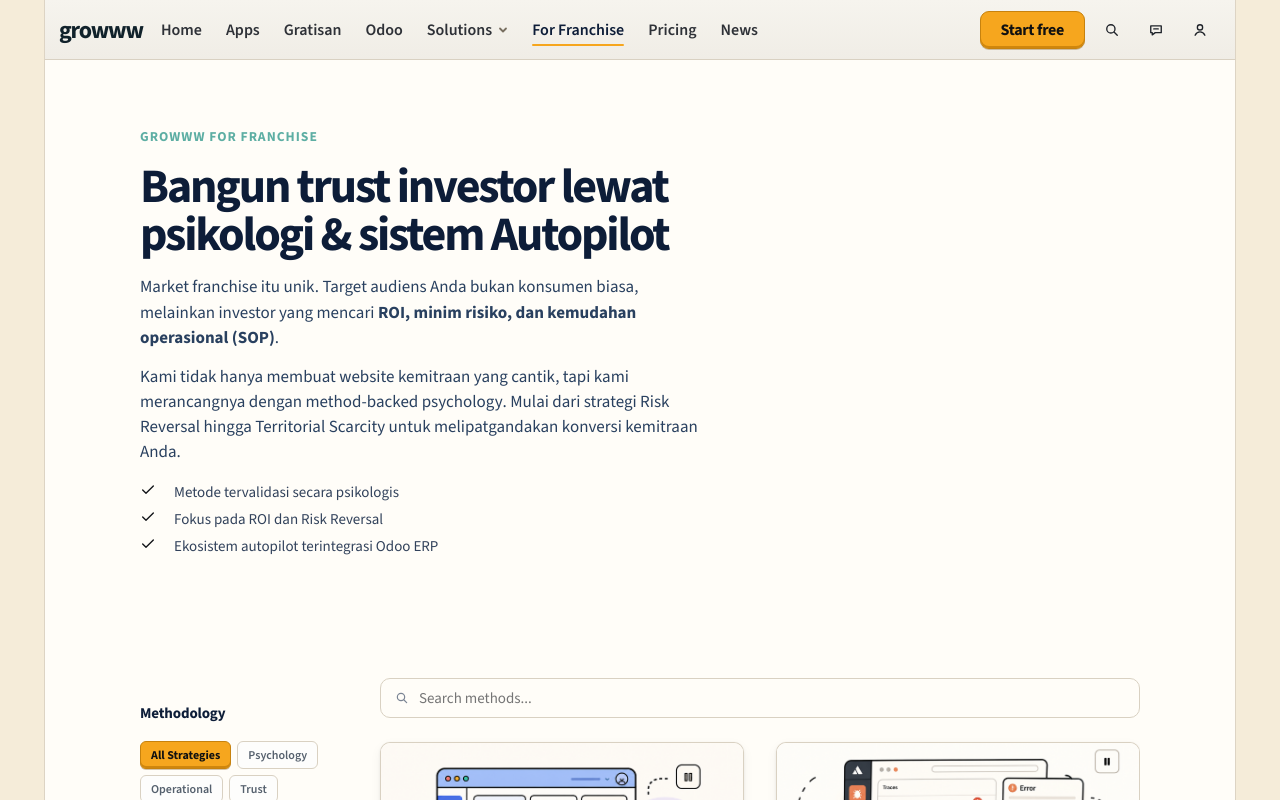
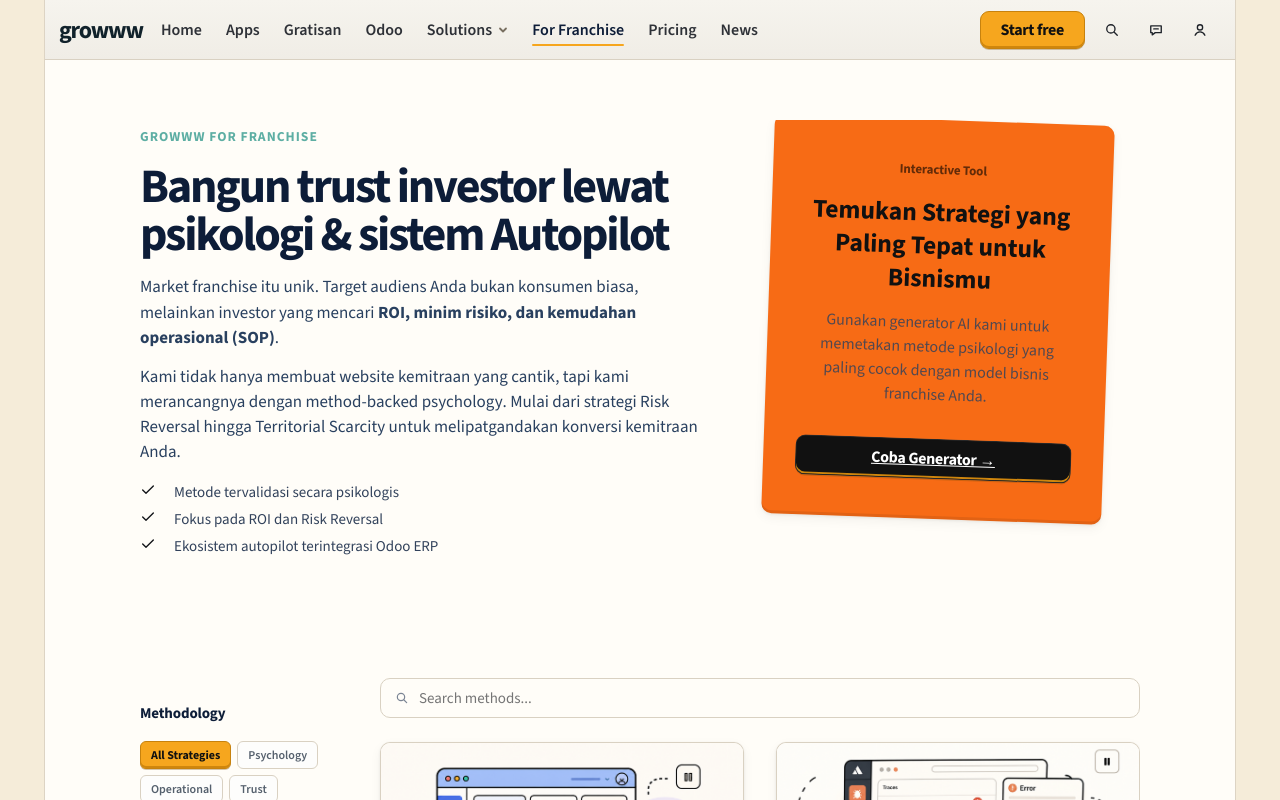
Before and after one commit to telityapp-alt/porto-nabil, a React (Vite) app: page /#/franchise in a window 1280 px wide. Shown: the top 800 px of the page. Built offline with nearby package versions, Linux system fonts and the light colour scheme.

Commit message:
feat: add orange CTA card for franchise strategy generator to hero section

```diff
--- a/src/FranchisePage.jsx
+++ b/src/FranchisePage.jsx
@@ -57,6 +57,22 @@
               <span>Ekosistem autopilot terintegrasi Odoo ERP</span>
             </li>
           </ul>
+        </div>
+        <div className="hero-visual" style={{ display: "flex", alignItems: "center", justifyContent: "center" }}>
+          <div className="perks-sidebar-card" style={{ background: "var(--accent-orange, #f76b15)", color: "#111", border: "none", maxWidth: "340px", width: "100%", padding: "40px 32px", textAlign: "center", transform: "rotate(2deg)" }}>
+            <span className="perks-sidebar-kicker" style={{ color: "rgba(0,0,0,0.6)", marginBottom: "16px", display: "block" }}>Interactive Tool</span>
+            <h3 style={{ fontSize: "1.6rem", fontWeight: 700, margin: "0 0 16px 0", lineHeight: 1.3 }}>Temukan Strategi yang Paling Tepat untuk Bisnismu</h3>
+            <p style={{ margin: "0 0 32px 0", fontSize: "1rem", opacity: 0.8, lineHeight: 1.5 }}>
+              Gunakan generator AI kami untuk memetakan metode psikologi yang paling cocok dengan model bisnis franchise Anda.
+            </p>
+            <Link
+              to="/franchise-strategy-generator"
+              className="cta-button"
+              style={{ background: "#111", color: "#fff", width: "100%", justifyContent: "center", border: "1px solid rgba(255,255,255,0.1)" }}
+            >
+              Coba Generator &rarr;
+            </Link>
+          </div>
         </div>
       </section>
 
```
